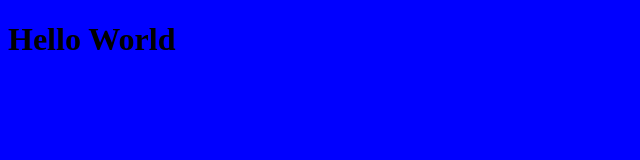
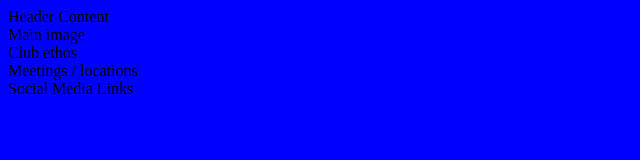
Before and after one commit to Callee84/love-running, a plain HTML site: page index.html in a window 1280 px wide. Shown: the whole page, without its empty margins (0-640 px from the left). Drawn offline with Linux system fonts and the light colour scheme.

Commit message:
ruff layout of page

```diff
--- a/index.html
+++ b/index.html
@@ -11,6 +11,18 @@
     <title>Love Running</title>
 </head>
 <body>
-    <h1>Hello World</h1>
+<header>Header Content</header>
+<section>Main image
+
+</section>
+<section>Club ethos
+
+</section>
+<section>Meetings / locations
+
+</section>
+<footer>
+    Social Media Links
+</footer>
 </body>
 </html>
```
